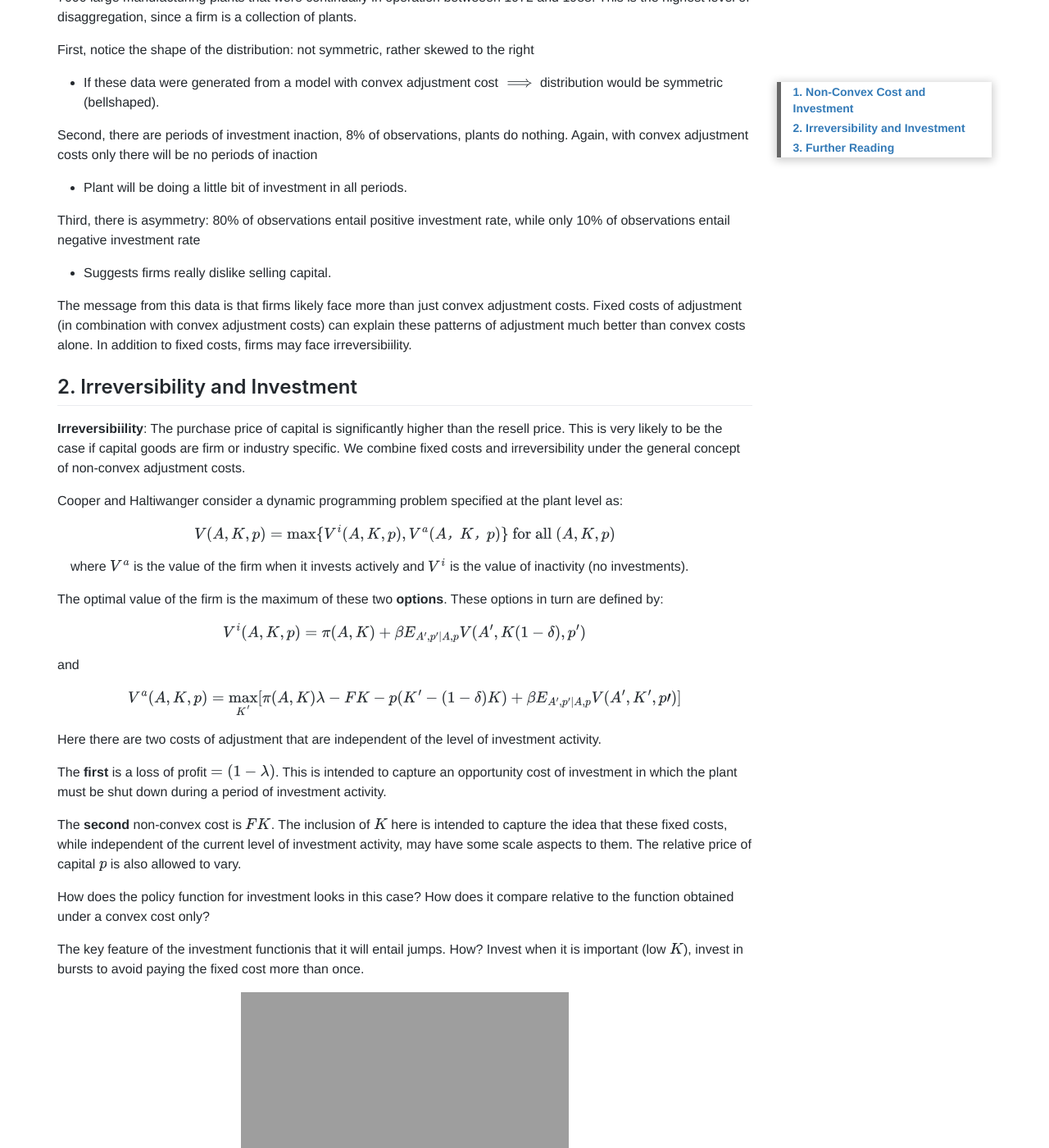
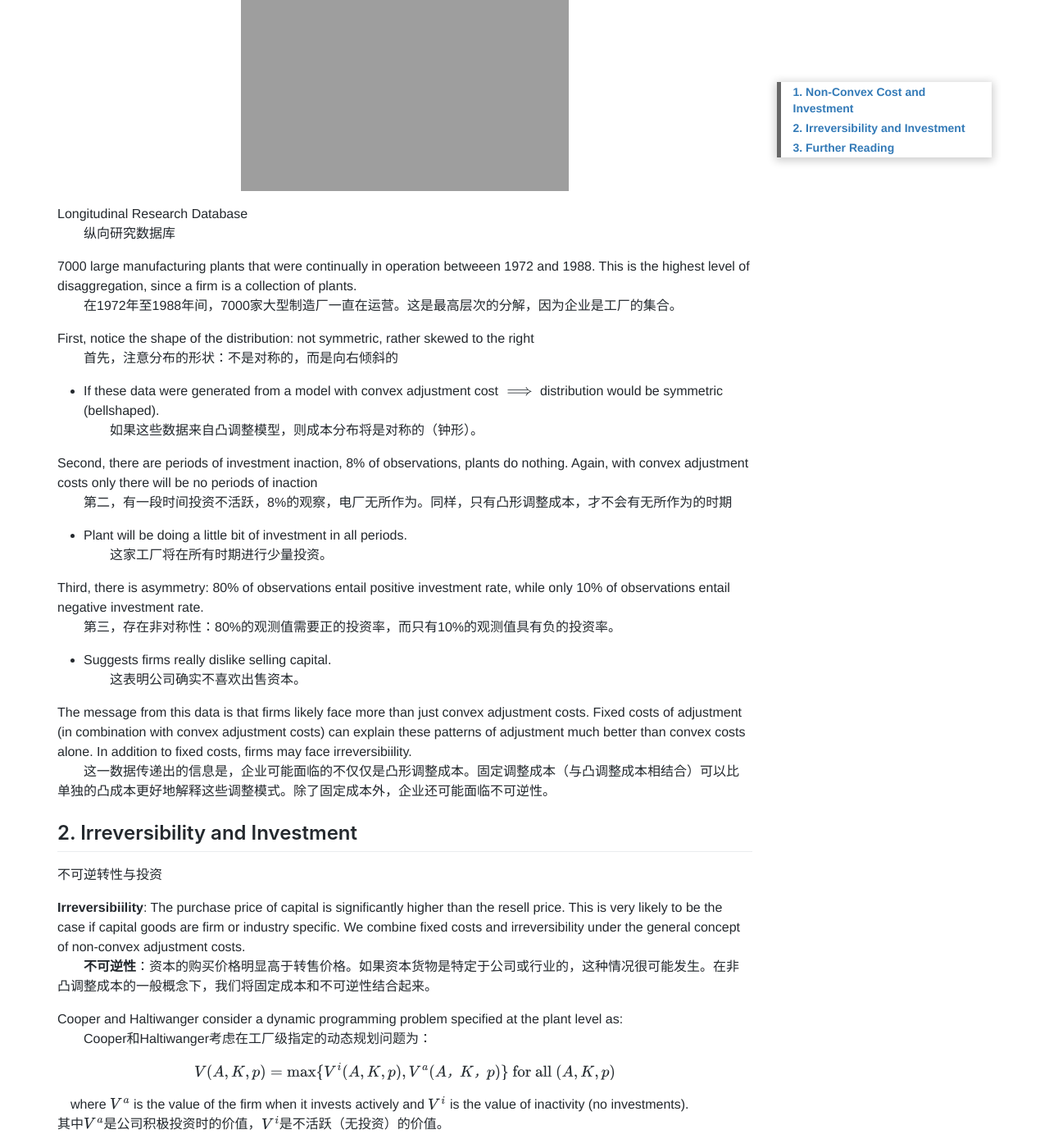
Before and after one commit to damien0x0023/damien0x0023.github.io, a Jekyll site: the page built from _posts/2020/business/ECON5068/2020-11-21-Irreversibility.md, in a window 1280 px wide and 1400 px high, scrolled down 1920 px. Shown: the whole window at 82% size. Built offline with Jekyll 4.4.1, drawn with Linux system fonts in a browser that asks for light colours; nearby versions of some CDN libraries; comment, search, counter and statistics services are not loaded; some of the changed text lies outside the part shown.

Commit message:
add transcripts for unit 6a

```diff
--- a/_posts/2020/business/ECON5068/2020-11-21-Irreversibility.md
+++ b/_posts/2020/business/ECON5068/2020-11-21-Irreversibility.md
@@ -12,86 +12,122 @@ translated by damien from sildes of Sisi Ramanan
 
 ## 1. Non-Convex Cost and Investment
 
+非凸成本与投资
+
 The key assumption in the Investment-Q model is that adjustment costs are convex.
 For example, \\(AC_t=\frac {φ}{2}I ^2 _t\\) , a quadratic function is a common assumption.
 This assumption implies that the investment rule is *continuous* and *smooth*.
+&emsp;&emsp;投资Q模型的关键假设是调整成本是凸的。
+例如，\\(AC_t=\frac {φ}{2}I ^2 _t\\)，二次函数是常见的假设。
+这个假设意味着投资规则是连续且光滑的。
 - Since the adjustment function is convex, firms want to avoid large changes in investment as the cost rises at an increasingrate.
+&emsp;&emsp;由于调整函数是凸函数，企业希望避免随着成本的增加而导致投资的巨大变化。
 
 Is this the only cost faced by firms when investing?
+&emsp;&emsp;这是公司在投资时面临的唯一成本吗？
 
 Think about investment at a factory or plant, expanding capacity. In addition to the standard convex cost, firms/plants face:
+&emsp;&emsp;想想在工厂或工厂投资，扩大产能。除了标准凸成本外，公司/工厂还面临：
 1. Disruption costs from replacing existing capital.
+&emsp;&emsp;替换现有资本的中断成本。
 2. Costly learning as the structure of production might have changed.
+&emsp;&emsp;随着生产结构的改变，代价高昂的学习。
 3. Delivery lags and time to build delays.
+&emsp;&emsp;交付延迟和构建延迟的时间。
 4. Irreversibility of projects due to lack of secondary market for capital goods.
+&emsp;&emsp;由于缺乏资本货物二级市场，项目的不可逆转性。
 
 Microeconomic evidence from plant level data indicate investment is lumpy.
 **Lumpy** \\(\implies\\) Investment inaction followed by investment bursts.
 This evidence suggests convex adjustment costs may not be the whole story in terms of capital adjustment.
+&emsp;&emsp;来自工厂层面数据的微观经济证据表明，投资是不稳定的。
+**不稳定的** \\(\implies\\) 投资不活跃，接着是投资爆发。
+这一证据表明，就资本调整而言，凸形调整成本可能并非全部。
 
 ![]({{site.url}}/assets/images/2020/business/InvestmentRateDistribution.png "Investment Rate Distribution")
 
 ![]({{site.url}}/assets/images/2020/business/sumStat.png "TABLE1. Summary statistics")
 
 Longitudinal Research Database
+&emsp;&emsp;纵向研究数据库
 
 7000 large manufacturing plants that were continually in operation betweeen 1972 and 1988.
 This is the highest level of disaggregation, since a firm is a collection of plants.
+&emsp;&emsp;在1972年至1988年间，7000家大型制造厂一直在运营。这是最高层次的分解，因为企业是工厂的集合。
 
 First, notice the shape of the distribution: not symmetric, rather skewed to the right
+&emsp;&emsp;首先，注意分布的形状：不是对称的，而是向右倾斜的
 - If these data were generated from a model with convex adjustment cost \\(\implies\\) distribution would be symmetric (bellshaped).
+&emsp;&emsp;如果这些数据来自凸调整模型，则成本分布将是对称的（钟形）。
 
 Second, there are periods of investment inaction, 8% of observations, plants do nothing.
 Again, with convex adjustment costs only there will be no periods of inaction
+&emsp;&emsp;第二，有一段时间投资不活跃，8%的观察，电厂无所作为。同样，只有凸形调整成本，才不会有无所作为的时期
 - Plant will be doing a little bit of investment in all periods.
+&emsp;&emsp;这家工厂将在所有时期进行少量投资。
 
-Third, there is asymmetry: 80% of observations entail positive investment rate, while only 10% of observations entail negative investment rate
+Third, there is asymmetry: 80% of observations entail positive investment rate, while only 10% of observations entail negative investment rate.
+&emsp;&emsp;第三，存在非对称性：80%的观测值需要正的投资率，而只有10%的观测值具有负的投资率。
 - Suggests firms really dislike selling capital.
+&emsp;&emsp;这表明公司确实不喜欢出售资本。
 
 The message from this data is that firms likely face more than just convex adjustment costs.
 Fixed costs of adjustment (in combination with convex adjustment costs) can explain these patterns of adjustment much better than convex costs alone.
 In addition to fixed costs, firms may face irreversibiility.
+&emsp;&emsp;这一数据传递出的信息是，企业可能面临的不仅仅是凸形调整成本。固定调整成本（与凸调整成本相结合）可以比单独的凸成本更好地解释这些调整模式。除了固定成本外，企业还可能面临不可逆性。
 
 ## 2. Irreversibility and Investment
+
+不可逆转性与投资
 
 **Irreversibiility**: The purchase price of capital is significantly higher than the resell price.
 This is very likely to be the case if capital goods are firm or industry specific.
 We combine fixed costs and irreversibility under the general concept of non-convex adjustment costs.
+&emsp;&emsp;**不可逆性**：资本的购买价格明显高于转售价格。如果资本货物是特定于公司或行业的，这种情况很可能发生。在非凸调整成本的一般概念下，我们将固定成本和不可逆性结合起来。
 
 Cooper and Haltiwanger consider a dynamic programming problem specified at the plant level as:
+&emsp;&emsp;Cooper和Haltiwanger考虑在工厂级指定的动态规划问题为：
 
 $$
 V(A,K,p) = \max \{ V ^i (A,K,p), V ^a(A，K，p) \} \text{ for all } (A,K,p)
 $$
 
 &emsp;where \\(V ^a\\) is the value of the firm when it invests actively and \\(V ^i\\) is the value of inactivity (no investments).
+其中\\(V ^a\\)是公司积极投资时的价值，\\(V ^i\\)是不活跃（无投资）的价值。
 
 The optimal value of the firm is the maximum of these two **options**. These options in turn are defined by:
+&emsp;&emsp;企业的最优价值是这两种期权的最大值。这些期权依次由以下定义：
 
 $$
 V ^i(A,K,p) = \pi (A,K) + \beta E _{A', p'|A,p} V(A',K(1-\delta),p')
 $$
 
 and
+&emsp;&emsp;和
 
 $$
 V ^a(A,K,p) = \max _{K ^{'}} [\pi (A,K)λ − FK − p(K ^′−(1−\delta)K) + \beta E_{A', p'|A,p} V(A ^′,K ^′,p′)]
 $$
 
 Here there are two costs of adjustment that are independent of the level of investment activity.
+&emsp;&emsp;这里有两个独立于投资活动水平的调整成本。
 
 The **first** is a loss of profit \\(= (1−\lambda)\\).
 This is intended to capture an opportunity cost of investment in which the plant must be shut down during a period of investment activity.
+&emsp;&emsp;首先是利润损失\\(= (1−\lambda)\\)。这是为了捕捉投资机会成本，在投资活动期间，工厂必须关闭。
 
 The **second** non-convex cost is \\(FK\\).
 The inclusion of \\(K\\) here is intended to capture the idea that these fixed costs, while independent of the current level of investment activity, may have some scale aspects to them.
 The relative price of capital \\(p\\) is also allowed to vary.
+&emsp;&emsp;第二个非凸成本是\\(FK\\)。这里所包含的这些固定成本\\(K\\)，虽然与当前的投资活动水平无关，但可能有一定的规模因素。资本的相对价格\\(p\\)也允许变动。
 
 How does the policy function for investment looks in this case? How does it compare relative to the function obtained under a convex cost only?
+&emsp;&emsp;在这种情况下，投资政策的作用如何？它与仅在凸代价下得到的函数相比如何？
 
 The key feature of the investment functionis that it will entail jumps.
 How?
 Invest when it is important (low \\(K\\)), invest in bursts to avoid paying the fixed cost more than once.
+&emsp;&emsp;投资功能的主要特点是，它将带来跳跃。怎样？避免一次性投资比一次性投资更重要（低\\(K\\)）。
 
 ![]({{site.url}}/assets/images/2020/business/optimalFirmValue.png "Optimal Value of the Firm")
 
@@ -100,16 +136,20 @@ Invest when it is important (low \\(K\\)), invest in bursts to avoid paying the
 We have not distinguished between buying and selling price of capital.
 There are several frictions present in the market for used capital that makes them imperfectly suitable for uses at other production sites.
 To allow for this **partial irreversibility**, we alter our optimization problem to distinguish the buying and selling prices of capital.
+&emsp;&emsp;我们没有区分资本的买入价和卖出价。在二手资本市场上存在着一些摩擦，使得它们不完全适合用于其他生产场所。为了考虑到这种**部分不可逆性**，我们改变了我们的优化问题来区分资本的买入价和卖出价。
 
 The value function now becomes,
+&emsp;&emsp;值函数现在变成
 
 $$
 V(A,K) = \max \{V ^b (A,K), V ^s (A,K), V ^i (A,K) \}
 $$
 
 &emsp;for all \\((A,K)\\) where the superscripts “b” refer to buying capital, “s” indicates that the firm is selling capital and “i” suggests inaction.
+&emsp;&emsp;对于所有的\((A,K)\\)，上标“b”表示买入资本，“s”表示公司在出售资本，“i”表示无所作为。
 
 These options care then given by
+&emsp;&emsp;这些期权由
 
 $$
 V ^b (A,K) = \max _{I} \pi (A,K) − I - \beta E_{A'|A} V(A^′,K^′(1-\delta)+I)
@@ -120,6 +160,7 @@ V ^s (A,K) = \max _{R} \pi (A,K) − p _s R - \beta E_{A'|A} V(A^′,K^′(1-\de
 $$
 
 and
+&emsp;&emsp;和
 
 $$
 V ^i (A,K) = \pi (A,K) − I - \beta E_{A'|A} V(A^′,K^′(1-\delta))
@@ -129,18 +170,22 @@ Under the buy option, the plant obtains capital at a cost normalized to one.
 Under the sell option, the plant retires \\(R\\) units of capital at a price \\(p_s\\).
 The third option is inaction so that the capital stock depreciates at a rate of \\(δ\\).
 Intuitively, the gap between the buying and selling price of capital will produce inaction.
+&emsp;&emsp;在购买期权下，工厂以标准化为1的成本获得资本。在出售期权下，工厂以一定的价格\\(p_s\\)收回\\(R\\) 单位的资本。第三种选择是不采取行动，使股本以\\(δ\\)的比率贬值。直观地说，资金的买卖价格差距会产生不作为。
 
 Suppose that there is an adverse shock to the profitability of the plant.
 If this shock was known to be temporary, then selling capital and repurchasing it in the near future.
 ...would not be profitable for the plant as long as \\(P_s<1\\).
 Thus the manager of the plant does nothing, that is we observe inaction.
-Under the convex cost case, (with \\(p_s= 1\\)) an adverse shock to profitability would imply downsizing (selling capital).
+Under the convex cost case (with \\(p_s= 1\\)), an adverse shock to profitability would imply downsizing (selling capital).
+&emsp;&emsp;假设工厂的盈利能力受到不利冲击。如果这种冲击被认为是暂时的，那么在不久的将来抛售资本并回购。。。如果 \\(P_s<1\\)，工厂就不会盈利了。所以厂长什么也不做，就是我们观察不作为。在凸成本情况下(伴随着 \\(p_s= 1\\))，对盈利能力的不利冲击意味着缩减规模（出售资本）。
 
 How important is investment irreversibility?
+&emsp;&emsp;投资不可逆转有多重要？
 
 When capital goods are highly specialized on industry specific firms may find that reversing an investment decision is imposssible or costly (different between the purchase price and resale price of capital).
 Irreversibility may generate a “reluctance to invest”.
 Firm hesitates to invest today because of the possibility that it may wish to sell capital in the **uncertain** future but will recover little if any of the undepreciated asset value.
+&emsp;&emsp;当资本货物高度专业化于特定行业时，企业可能会发现，逆转投资决策是不可能的或代价高昂的（资本的购买价格和转售价格不同）。不可逆转性可能导致“不愿投资”。这家公司今天不愿投资，因为它可能希望在**不确定的**未来出售资本，但如果有任何未折旧的资产价值，它几乎不会收回。
 
 
 ## 3. Further Reading
```
